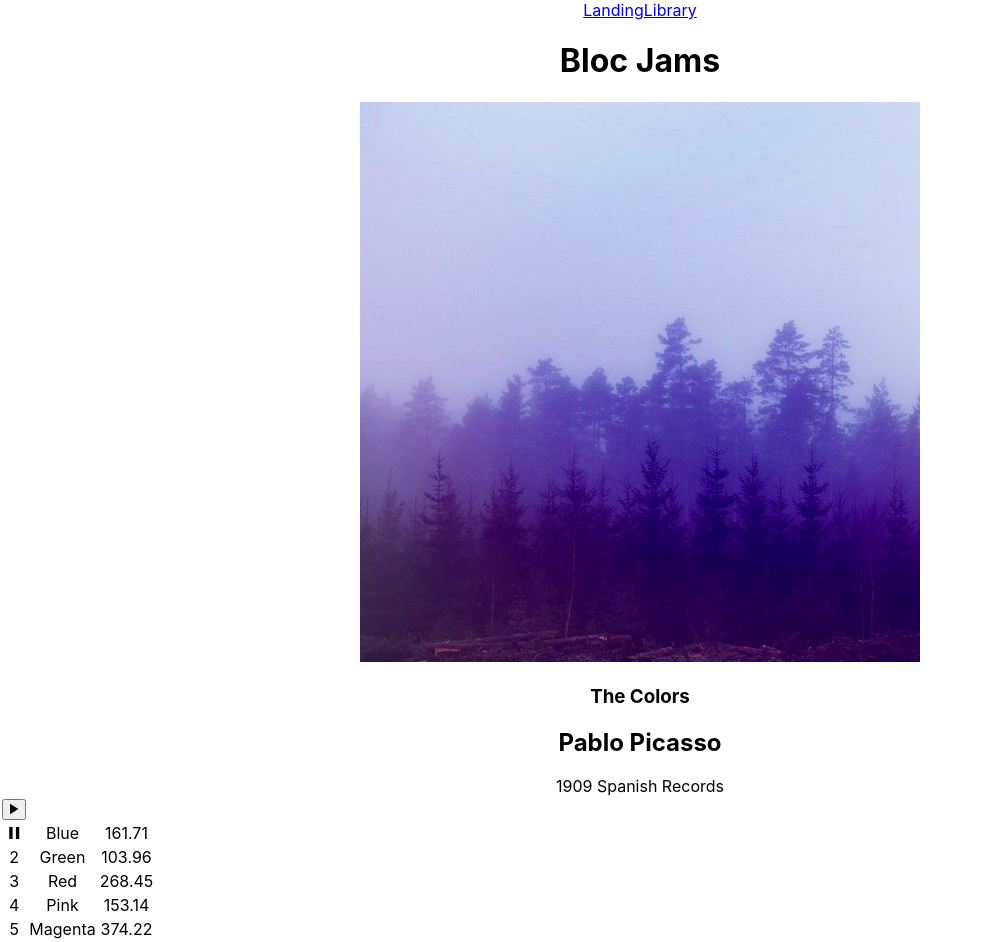
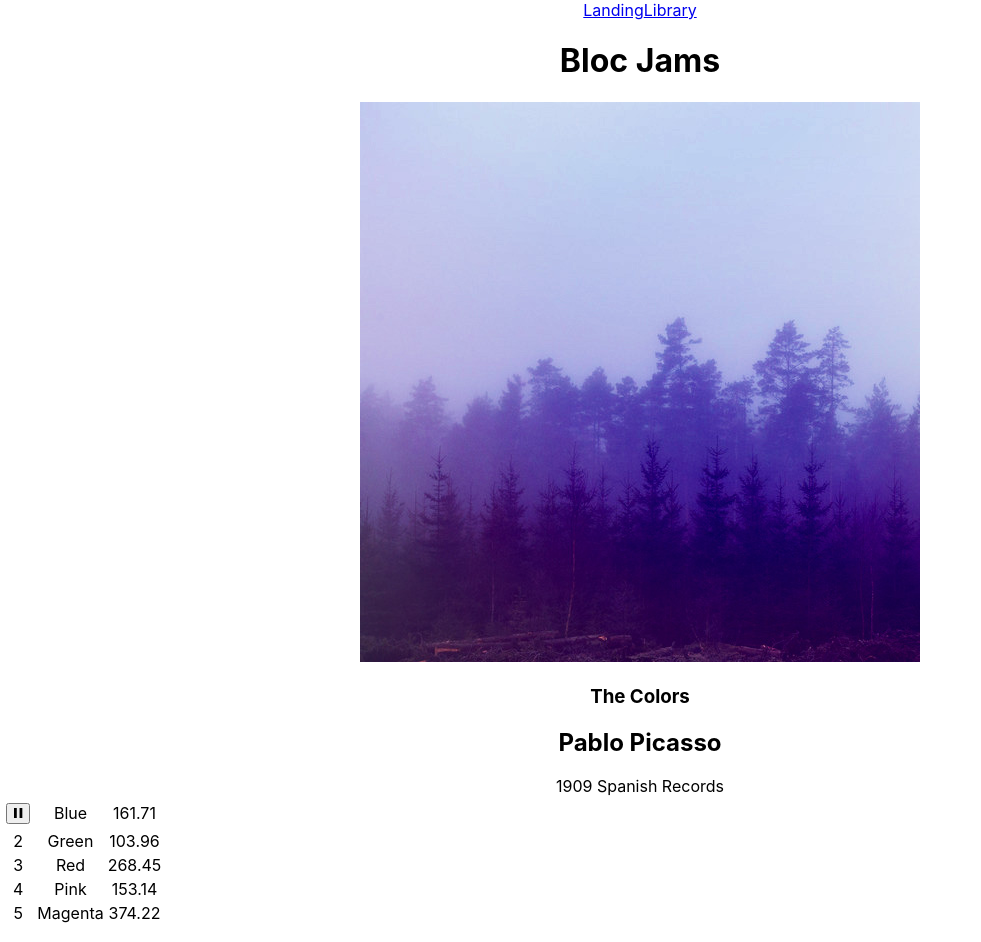
Before and after one commit to Daneris/bloc-jams-react, a React (Create React App) app: page /album/the-colors in a window 1280 px wide. Shown: the whole page, without its empty margins (0-981 px from the left). Built offline with nearby package versions, Linux system fonts and the light colour scheme.

Commit message:
assignment 2759 edits tues 143

```diff
--- a/src/components/Album.js
+++ b/src/components/Album.js
@@ -68,15 +68,16 @@ class Album extends Component {
       if (this.state.isPlaying && this.state.currentSong === song) {
         return (
 
-            <i className="icon ion-md-play"></i>
+          <td>
+         <button><span className="icon ion-md-play"></span></button></td>
 
               )
 
       }else if (!this.state.isPlaying && this.state.currentSong === song){
 
       return(
-
-            <i className="icon ion-md-pause"></i>
+        <td>
+          <button><span className="icon ion-md-pause"></span></button></td>
             )
 
       }else {
@@ -112,7 +113,7 @@ class Album extends Component {
 
 
           <tbody>
-            <button><span className="icon ion-md-play"></span></button>
+
 
           {this.state.album.songs.map((song,index) =>
             <tr onMouseEnter={() => this.hoverOn(song)}
```
